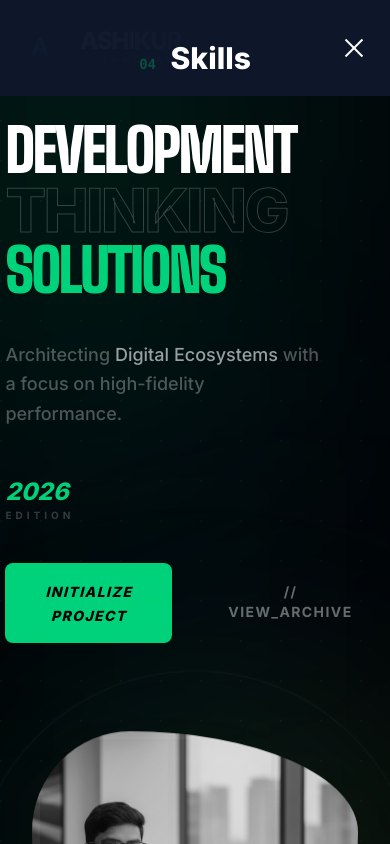
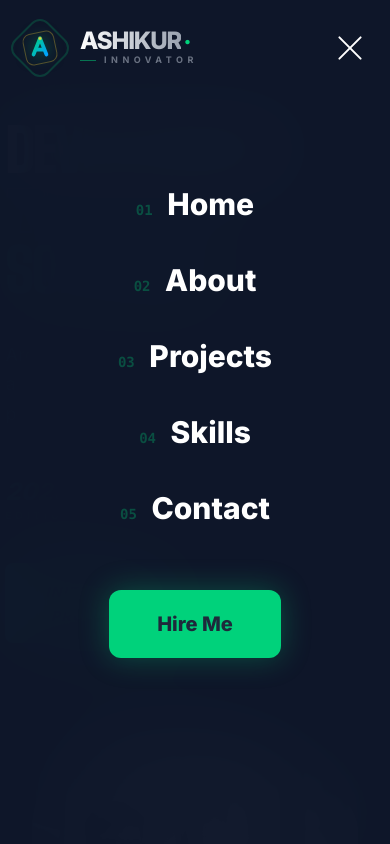
Before and after one commit to ashikurweb/portfolio_professional, a Vue app: page / in a window 390 px wide. Both pictures are taken after a click on the button "Toggle Menu". Shown: the top 844 px of the page. Built offline with nearby package versions, Linux system fonts and the light colour scheme.

Commit message:
refactor: Update mobile menu toggle button styling and teleport mobile menu overlay to body.

```diff
--- a/src/components/Navbar.vue
+++ b/src/components/Navbar.vue
@@ -43,21 +43,31 @@
                 </div>
 
                 <!-- Mobile Toggle -->
+                <!-- Mobile Toggle Modern -->
                 <button @click="isMobileMenuOpen = !isMobileMenuOpen"
-                    class="md:hidden flex flex-col gap-1.5 p-2 z-50 outline-none" aria-label="Toggle Menu">
-                    <span class="w-6 h-0.5 bg-white transition-all duration-300"
-                        :class="{ 'rotate-45 translate-y-2': isMobileMenuOpen }"></span>
-                    <span class="w-6 h-0.5 bg-white transition-opacity duration-300"
-                        :class="{ 'opacity-0': isMobileMenuOpen }"></span>
-                    <span class="w-6 h-0.5 bg-white transition-all duration-300"
-                        :class="{ '-rotate-45 -translate-y-2': isMobileMenuOpen }"></span>
+                    class="md:hidden relative z-50 p-2 group focus:outline-none" aria-label="Toggle Menu">
+                    <!-- Hover Effect Background -->
+                    <div
+                        class="absolute inset-0 bg-white/5 rounded-full scale-0 group-hover:scale-100 transition-transform duration-300">
+                    </div>
+
+                    <div class="relative flex flex-col items-end justify-center gap-1.5 w-8">
+                        <span class="h-0.5 bg-white rounded-full transition-all duration-300 group-hover:bg-primary"
+                            :class="isMobileMenuOpen ? 'w-8 rotate-45 translate-y-2' : 'w-8'"></span>
+                        <span
+                            class="h-0.5 bg-white rounded-full transition-all duration-300 group-hover:bg-primary group-hover:w-8"
+                            :class="isMobileMenuOpen ? 'w-0 opacity-0' : 'w-5'"></span>
+                        <span class="h-0.5 bg-white rounded-full transition-all duration-300 group-hover:bg-primary"
+                            :class="isMobileMenuOpen ? 'w-8 -rotate-45 -translate-y-2' : 'w-8'"></span>
+                    </div>
                 </button>
             </div>
         </div>
 
         <!-- Mobile Menu Overlay -->
+        <Teleport to="body">
             <Transition name="fade">
-            <div v-if="isMobileMenuOpen" class="md:hidden fixed inset-0 bg-darker/98 backdrop-blur-2xl z-40">
+                <div v-if="isMobileMenuOpen" class="md:hidden fixed inset-0 bg-darker/98 backdrop-blur-2xl z-[40]">
                     <div class="flex flex-col items-center justify-center h-full gap-10">
                         <a v-for="(link, index) in navLinks" :key="link.name" :href="link.href"
                             @click="isMobileMenuOpen = false"
@@ -72,6 +82,7 @@
                     </div>
                 </div>
             </Transition>
+        </Teleport>
     </nav>
 </template>
 
```
Lines whose indentation alone changed are shown as unchanged.
